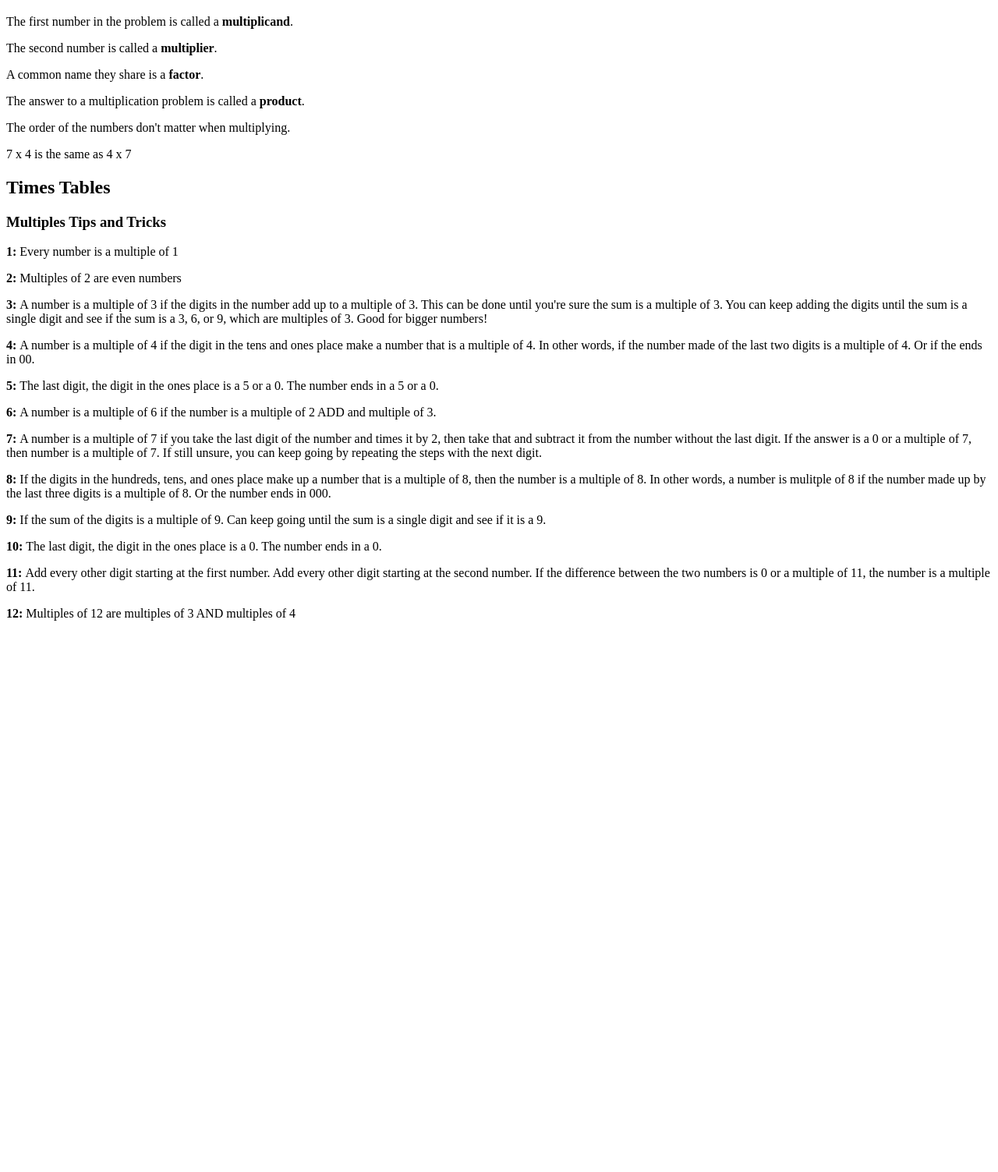
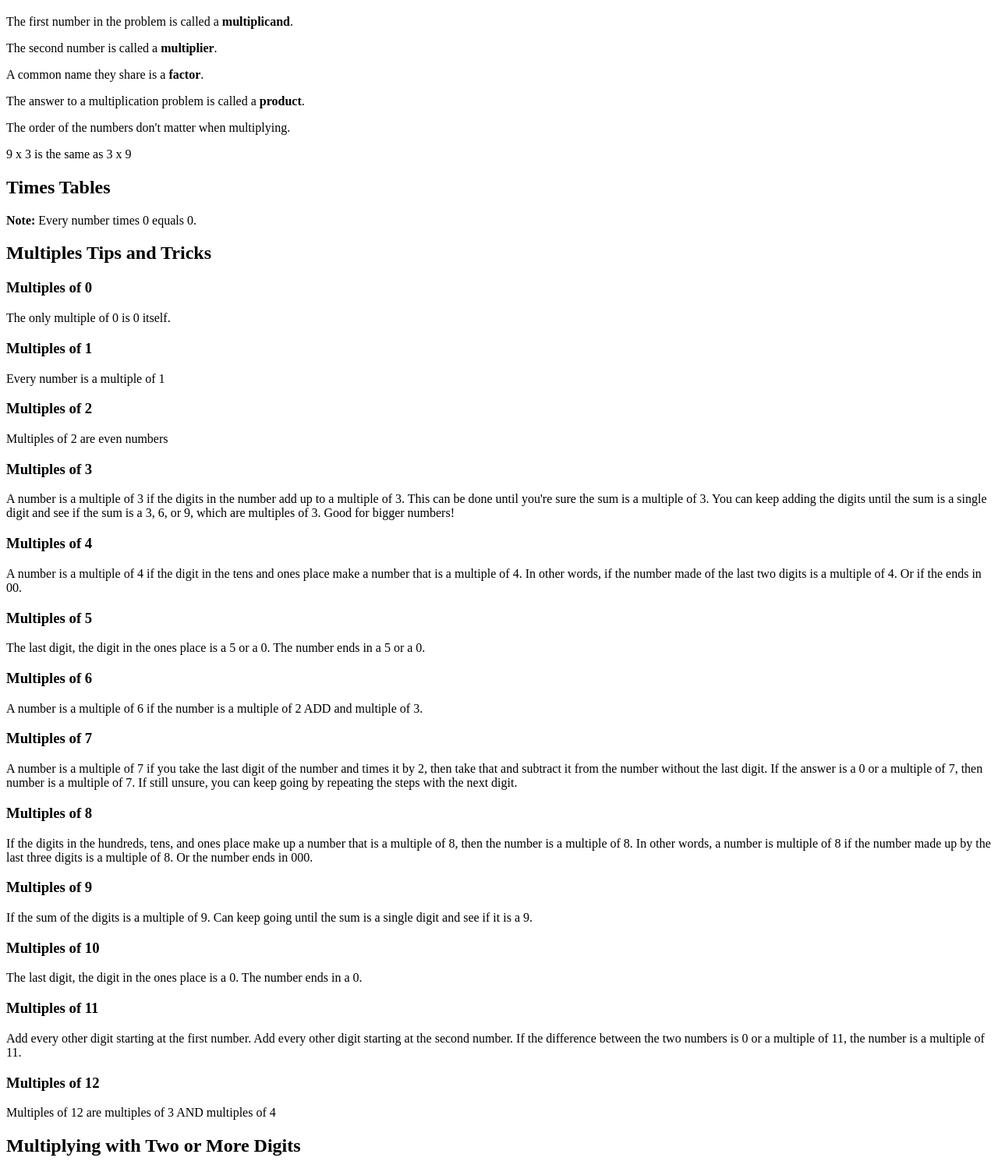
Before and after one commit to Waewarin-C/ElementaryMathCorner, a Flask app: page /multiplication in a window 1280 px wide. Shown: the part 159-1662 px from the top of the page at 78% size. Before the commit the page ends 955 px from the top, so only its background shows below. Run offline with Flask 3, Linux system fonts and the light colour scheme.

Commit message:
Add content to pages

```diff
--- a/templates/addition.html
+++ b/templates/addition.html
@@ -33,5 +33,8 @@
         <p>The order of the numbers don't matter when adding.</p>
         <p>7 + 4 is the same as 4 + 7</p>
     </div>
+    <div>
+        <h2>Adding with Two or More Digits</h2>
+    </div>
 </body>
 </html>
--- a/templates/multiplication.html
+++ b/templates/multiplication.html
@@ -31,54 +31,74 @@
         <p>The second number is called a <strong>multiplier</strong>.</p>
         <p>A common name they share is a <strong>factor</strong>.</p>
         <p>The answer to a multiplication problem is called a <strong>product</strong>.</p>
-        <!--Insert picture of addition problem with labels-->
+        <!--Insert picture of multiplication problem with labels-->
         <p>The order of the numbers don't matter when multiplying.</p>
-        <p>7 x 4 is the same as 4 x 7</p>
+        <p>9 x 3 is the same as 3 x 9</p>
     </div>
     <header>
         <div>
             <h2>Times Tables</h2>
             <!--Insert picture of times tables-->
             <!--May actually write HTML for tables instead-->
+            <p><b>Note: </b>Every number times 0 equals 0.</p>
         </div>
     </header>
     <div>
-        <h3>Multiples Tips and Tricks</h3>
-        <p><b>1: </b>Every number is a multiple of 1</p>
-        <p><b>2: </b>Multiples of 2 are even numbers</p>
+        <h2>Multiples Tips and Tricks</h2>
+            <h3>Multiples of 0</h3>
+                <p>The only multiple of 0 is 0 itself.</p>
+            <h3>Multiples of 1</h3>
+                <p>Every number is a multiple of 1</p>
+            <h3>Multiples of 2</h3>
+                <p>Multiples of 2 are even numbers</p>
+            <h3>Multiples of 3</h3>
                 <p>
-            <b>3: </b>A number is a multiple of 3 if the digits in the number add up to a multiple of 3.
-            This can be done until you're sure the sum is a multiple of 3. You can keep adding the digits
-            until the sum is a single digit and see if the sum is a 3, 6, or 9, which are multiples of 3.
-            Good for bigger numbers!
+                    A number is a multiple of 3 if the digits in the number add up to a multiple of 3.
+                    This can be done until you're sure the sum is a multiple of 3. You can keep adding the
+                    digits until the sum is a single digit and see if the sum is a 3, 6, or 9, which are
+                    multiples of 3. Good for bigger numbers!
                 </p>
+            <h3>Multiples of 4</h3>
                 <p>
-            <b>4: </b>A number is a multiple of 4 if the digit in the tens and ones place make a number
-            that is a multiple of 4. In other words, if the number made of the last two digits is a multiple
-            of 4. Or if the ends in 00.
+                    A number is a multiple of 4 if the digit in the tens and ones place make a number
+                    that is a multiple of 4. In other words, if the number made of the last two digits is a
+                    multiple of 4. Or if the ends in 00.
                 </p>
-        <p><b>5: </b>The last digit, the digit in the ones place is a 5 or a 0. The number ends in a 5 or a 0.</p>
-        <p><b>6: </b>A number is a multiple of 6 if the number is a multiple of 2 ADD and multiple of 3.</p>
+            <h3>Multiples of 5</h3>
+                <p>The last digit, the digit in the ones place is a 5 or a 0. The number ends in a 5 or a 0.</p>
+            <h3>Multiples of 6</h3>
+                <p>A number is a multiple of 6 if the number is a multiple of 2 ADD and multiple of 3.</p>
+            <h3>Multiples of 7</h3>
                 <p>
-            <b>7: </b>A number is a multiple of 7 if you take the last digit of the number and times it by 2,
-            then take that and subtract it from the number without the last digit. If the answer is a 0 or a
-            multiple of 7, then number is a multiple of 7. If still unsure, you can keep going by repeating the steps
-            with the next digit.
+                    A number is a multiple of 7 if you take the last digit of the number and times it by 2,
+                    then take that and subtract it from the number without the last digit. If the answer is a 0
+                    or a multiple of 7, then number is a multiple of 7. If still unsure, you can keep going by
+                    repeating the steps with the next digit.
                 </p>
+            <h3>Multiples of 8</h3>
                 <p>
-            <b>8: </b>If the digits in the hundreds, tens, and ones place make up a number that is a multiple of
-            8, then the number is a multiple of 8. In other words, a number is mulitple of 8 if the number made up
-            by the last three digits is a multiple of 8. Or the number ends in 000.
+                    If the digits in the hundreds, tens, and ones place make up a number that is a multiple of
+                    8, then the number is a multiple of 8. In other words, a number is multiple of 8 if the
+                    number made up by the last three digits is a multiple of 8. Or the number ends in 000.
                 </p>
+            <h3>Multiples of 9</h3>
                 <p>
-            <b>9: </b>If the sum of the digits is a multiple of 9. Can keep going until the sum is a single digit
-            and see if it is a 9.</p>
-        <p><b>10: </b>The last digit, the digit in the ones place is a 0. The number ends in a 0.</p>
+                    If the sum of the digits is a multiple of 9. Can keep going until the sum is a single digit
+                    and see if it is a 9.
+                </p>
+            <h3>Multiples of 10</h3>
+                <p>The last digit, the digit in the ones place is a 0. The number ends in a 0.</p>
+            <h3>Multiples of 11</h3>
                 <p>
-            <b>11: </b>Add every other digit starting at the first number. Add every other digit starting at the second
-            number. If the difference between the two numbers is 0 or a multiple of 11, the number is a multiple of 11.
+                    Add every other digit starting at the first number. Add every other digit starting at the
+                    second number. If the difference between the two numbers is 0 or a multiple of 11, the
+                    number is a multiple of 11.
                 </p>
-        <p><b>12: </b>Multiples of 12 are multiples of 3 AND multiples of 4</p>
+            <h3>Multiples of 12</h3>
+                <p>Multiples of 12 are multiples of 3 AND multiples of 4</p>
+    </div>
+    <div>
+        <h2>Multiplying with Two or More Digits</h2>
     </div>
 </body>
 </html>
--- a/templates/subtraction.html
+++ b/templates/subtraction.html
@@ -32,8 +32,10 @@
         <p>The answer to a subtraction problem is called a <strong>difference</strong>.</p>
         <!--Insert picture of subtraction problem with labels-->
         <p>The order of the numbers matter when adding.</p>
-        <p>7 - 4 is NOT the same as 4 - 7</p>
+        <p>5 - 1 is NOT the same as 1 - 5</p>
     </div>
-
+    <div>
+        <h2>Subtracting with Two or More Digits</h2>
+    </div>
 </body>
 </html>
```
Also changed, not shown: templates/division.html (+6 -2 lines). Lines whose indentation alone changed are shown as unchanged.
